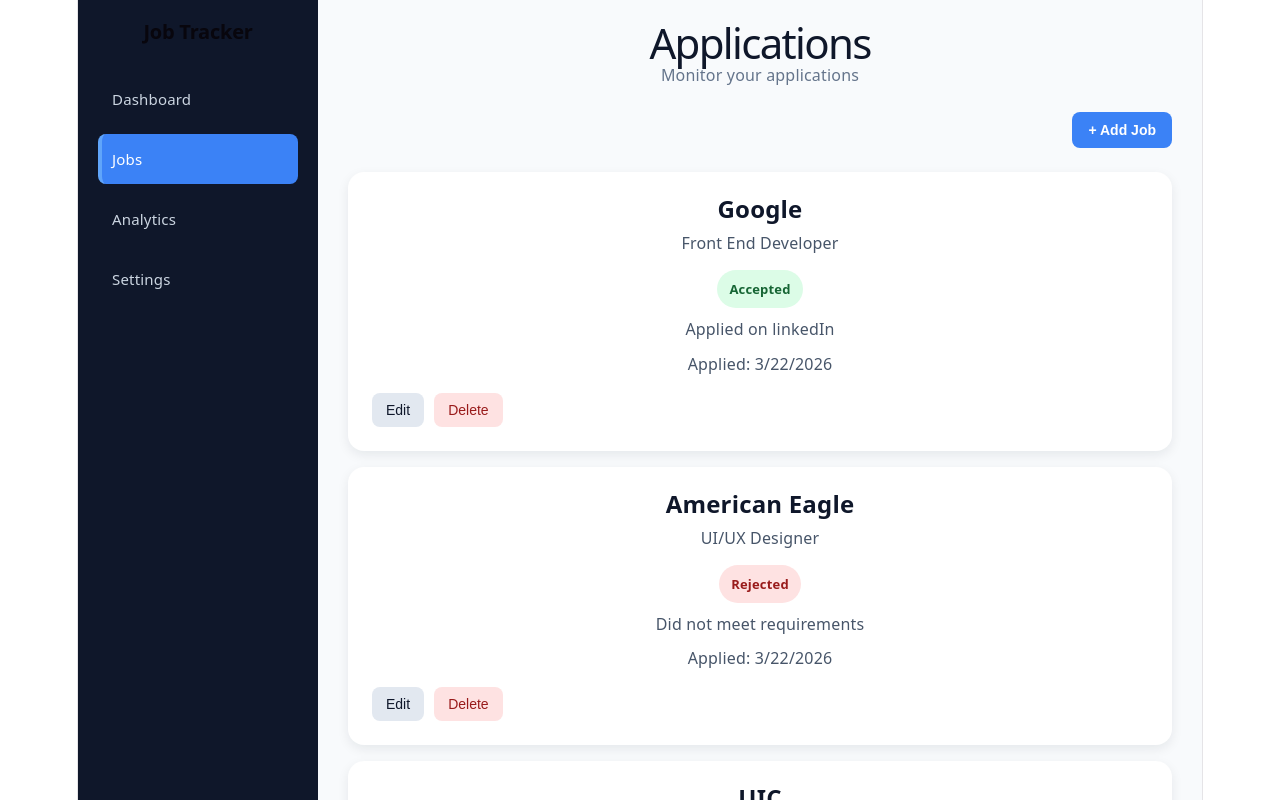
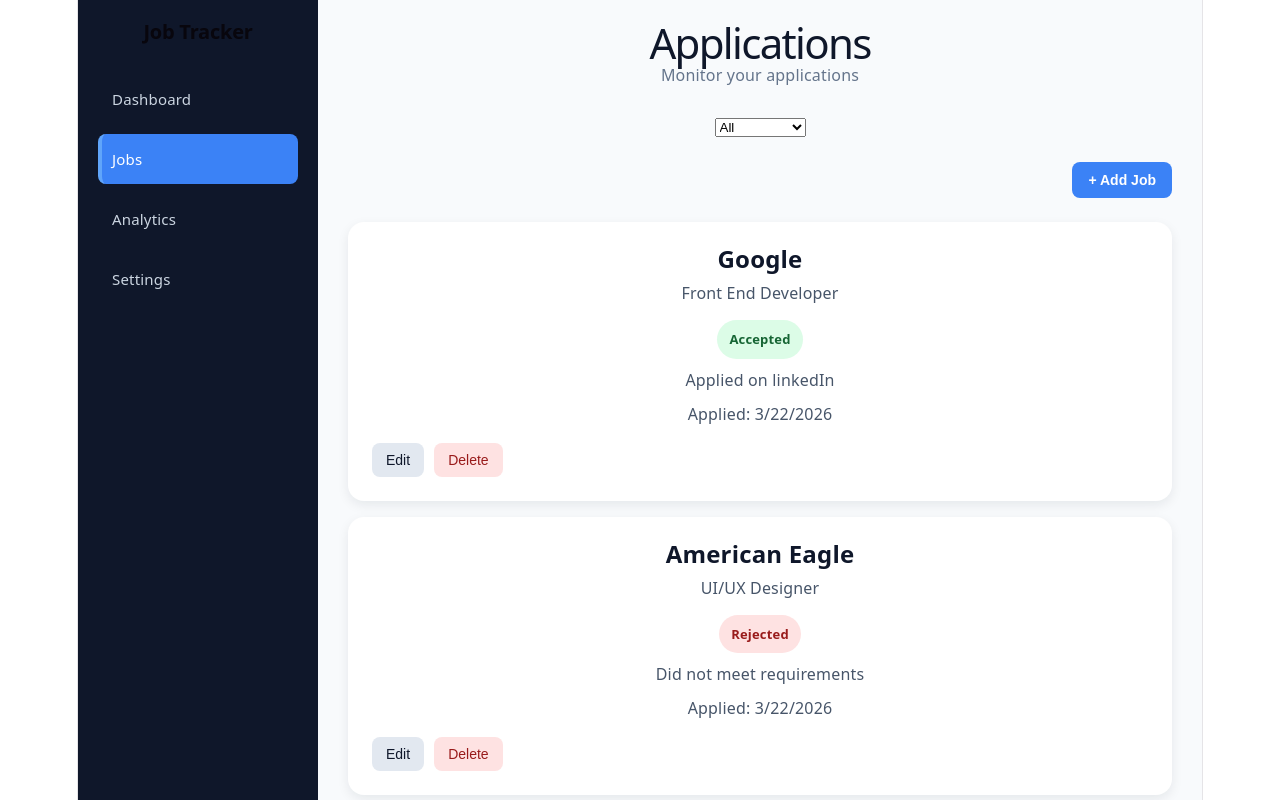
Before and after one commit to Cluna-18/job-tracker, a React (Vite) app: page /jobs in a window 1280 px wide. Built offline with nearby package versions, Linux system fonts and the light colour scheme.

Commit message:
Added filtering for job cards in jobs section

```diff
--- a/src/css/Jobs.css
+++ b/src/css/Jobs.css
@@ -1,3 +1,5 @@
+
+/* -------------------------- MAIN PAGE ----------------------- */
 .jobs-page {
   display: flex;
   flex-direction: column;
@@ -41,7 +43,7 @@
   display: grid;
   gap: 16px;
 }
-
+/*--------------------------- JOB CARDS ---------------------------- */
 .job-card {
   background-color: white;
   border-radius: 16px;
--- a/src/pages/Jobs.jsx
+++ b/src/pages/Jobs.jsx
@@ -13,20 +13,28 @@
   return new Date().toISOString().split("T")[0];
 };
 
+
+  //TEMP to hold the jobs for right now. Will be replaced with backend data later.
   const [jobs, setJobs] = useState([
     { id: 1, company: "Google", role: "Front End Developer", status: "Accepted", notes: "Applied on linkedIn", dateApplied: getTodayDate() },
     { id: 2, company: "American Eagle", role: "UI/UX Designer", status: "Rejected", notes: "Did not meet requirements", dateApplied: getTodayDate() },
     { id: 3, company: "UIC", role: "Entry Level Front End Developer", status: "In Progress", notes: "Awaiting response", dateApplied: getTodayDate() },
   ]);
+  //------------------------------------------------------------
 
   const handleDelete = (id) => {
     setJobs((prevJobs) => prevJobs.filter((job) => job.id !== id));
   };
 
-
-
   //Used for showing the form to add new jobs
   const [showForm, setShowForm] = useState(false);
+
+  const [filterStatus, setFilterStatus] = useState("All");
+
+  const filteredJobs =
+  filterStatus === "All"
+    ? jobs
+    : jobs.filter((job) => job.status === filterStatus);
 
   const [newJob, setNewJob] = useState({
     company: "", role: "", status: "In Progress", notes: "", dateApplied: getTodayDate(),
@@ -79,31 +87,31 @@
     company: job.company,
     role: job.role,
     status: job.status,
+    notes: job.notes,
     dateApplied: job.dateApplied,
   });
 
   setEditingJobId(job.id);
   setShowForm(true);
 };
-
-    //Helper function to get current date
-
-
-
-
-
-
-
-
-
-
   return (
     <div className="jobs-page">
       <div className="jobs-header">
         <h1>Applications</h1>
         <p>Monitor your applications</p>
       </div>
-
+      <div className = "filter-jobs">
+        <select
+            name="filterStatus"
+            value={filterStatus}
+            onChange={(e) => setFilterStatus(e.target.value)}
+          >
+            <option value="All">All</option>
+            <option value="In Progress">In Progress</option>
+            <option value="Accepted">Accepted</option>
+            <option value="Rejected">Rejected</option>
+          </select>
+      </div>
       <div className="add-job">
         <button
           className="add-job-button"
@@ -176,7 +184,7 @@
       )}
 
       <div className="jobs-list">
-        {jobs.map((job) => (
+        {filteredJobs.map((job) => (
           <JobCard key={job.id} job={job} onDelete={handleDelete} onEdit={handleEdit} />
         ))}
       </div>
```
Lines whose indentation alone changed are shown as unchanged.
